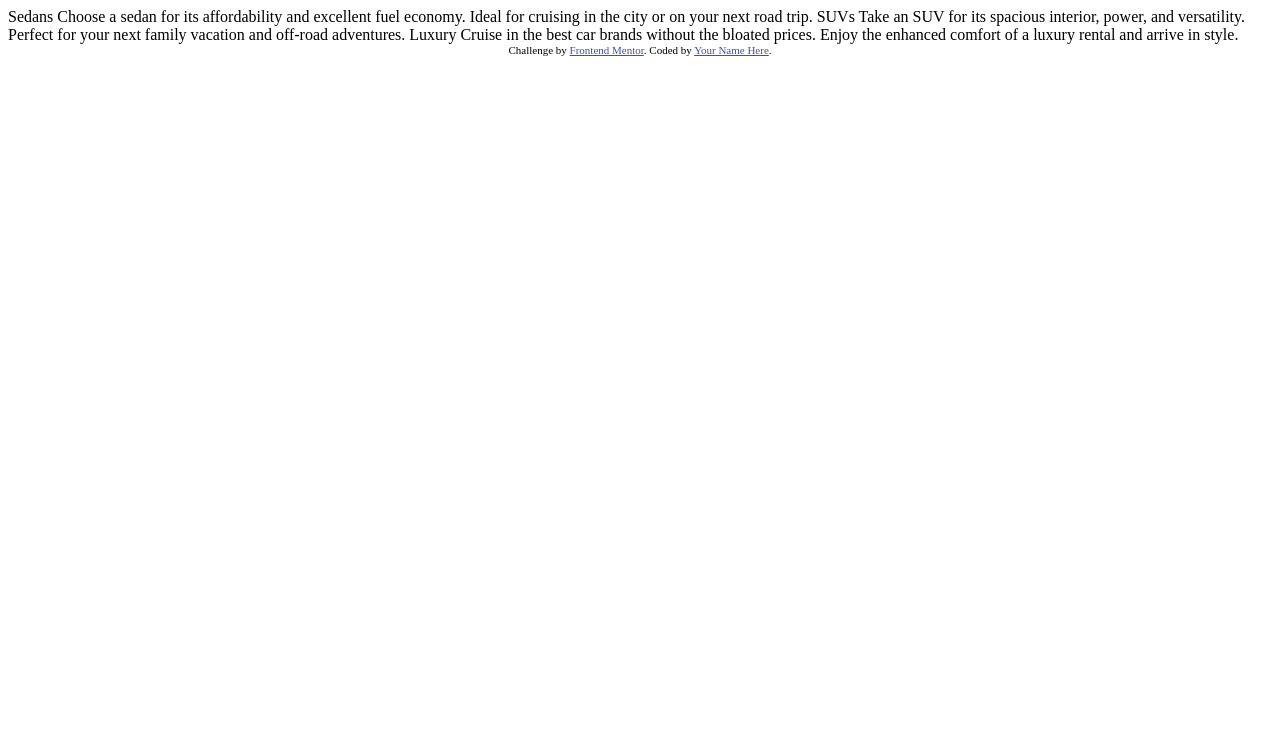
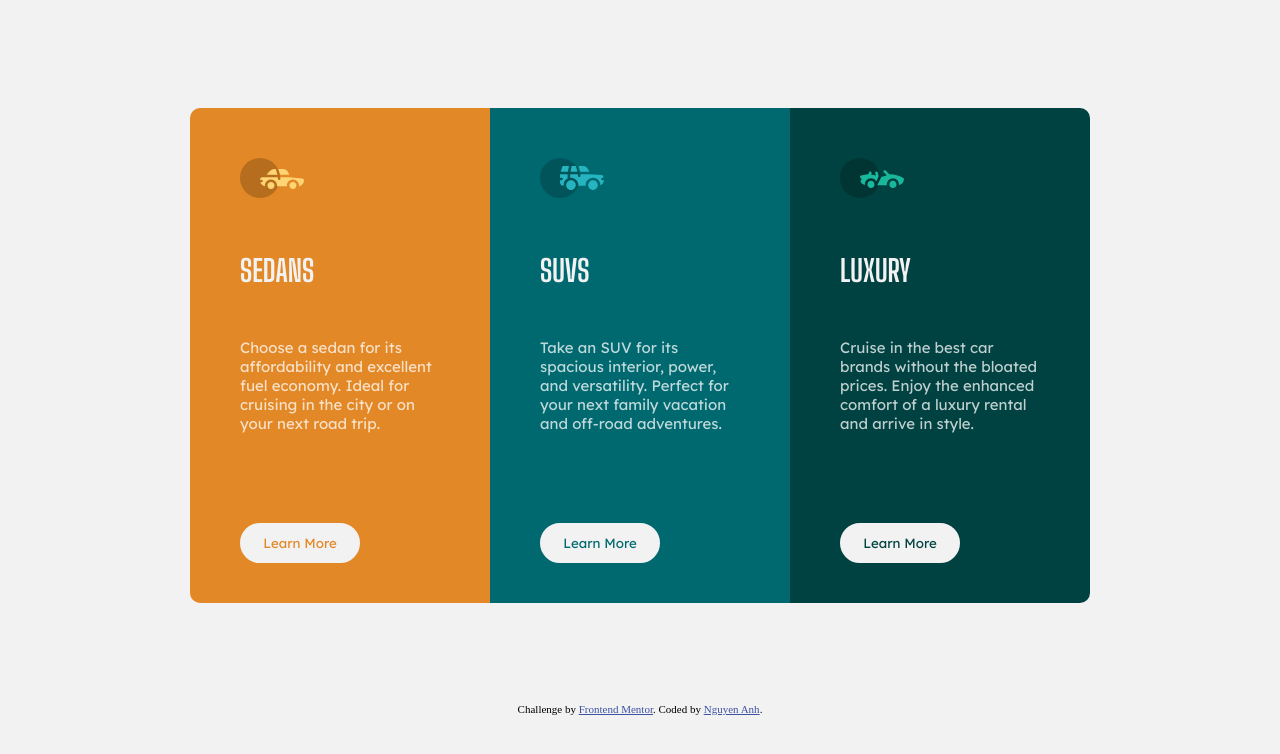
Before and after one commit to anks-creator0902/3-column-preview-card-project, a plain HTML site: page 3-column-preview-card-component-main/index.html in a window 1280 px wide. Drawn offline with Linux system fonts and the light colour scheme.

Commit message:
Update index.html

```diff
--- a/3-column-preview-card-component-main/index.html
+++ b/3-column-preview-card-component-main/index.html
@@ -5,32 +5,151 @@
   <meta name="viewport" content="width=device-width, initial-scale=1.0"> <!-- displays site properly based on user's device -->
 
   <link rel="icon" type="image/png" sizes="32x32" href="./images/favicon-32x32.png">
+  <link rel="preconnect" href="https://fonts.googleapis.com">
+  <link rel="preconnect" href="https://fonts.gstatic.com" crossorigin>
+  <link href="https://fonts.googleapis.com/css2?family=Big+Shoulders+Display:wght@700&family=Lexend+Deca&display=swap" rel="stylesheet">
 
   <title>Frontend Mentor | 3-column preview card component</title>
 
   <!-- Feel free to remove these styles or customise in your own stylesheet 👍 -->
   <style>
+    * {
+      box-sizing: border-box;
+    }
+    body {
+      background: hsl(0, 0%, 95%);
+      font-size: 15px;
+      display: flex;
+      justify-content: center;
+      align-items: center;
+      flex-direction: column;
+    }
+    .box-wrapper {
+      display: grid;
+    }
+    .column1 {
+      background:  hsl(31, 77%, 52%);
+    }
+    .column2 {
+      background: hsl(184, 100%, 22%);
+    }
+    .column3 {
+      background: hsl(179, 100%, 13%);
+    }
+    h1 {
+      font-family: 'Big Shoulders Display', cursive;
+      margin: 0 50px;
+      color: hsl(0, 0%, 95%);
+    }
+    p {
+      font-family: 'Lexend Deca', sans-serif;
+      color: hsla(0, 0%, 100%, 0.75);
+      margin: 50px 50px;
+    }
+    button {
+      background: hsl(0, 0%, 95%);
+      width: 120px;
+      height: 40px;
+      border-radius: 50px;
+      border: 2px solid hsl(0, 0%, 95%) ;
+      margin: 40px 50px;
+    }
+    .column1 button:hover {
+      background: hsl(31, 77%, 52%);
+      color:hsl(0, 0%, 95%);
+      cursor: pointer;
+    }
+    .column2 button:hover {
+      background: hsl(184, 100%, 22%);
+      color:hsl(0, 0%, 95%);
+      cursor: pointer;
+    }
+    .column3 button:hover {
+      background: hsl(179, 100%, 13%);
+      color:hsl(0, 0%, 95%);
+      cursor: pointer;
+    }
+    img {
+      margin: 50px;
+    }
+    .column1 button {
+      color:hsl(31, 77%, 52%);
+      font-family: 'Lexend Deca', sans-serif;
+    }
+    .column2 button {
+      color: hsl(184, 100%, 22%);
+      font-family: 'Lexend Deca', sans-serif;
+    }
+    .column3 button {
+      color: hsl(179, 100%, 13%);
+      font-family: 'Lexend Deca', sans-serif;
+    }
+    @media screen and (max-width: 426px) {
+      .box-wrapper {
+        grid-template-rows: repeat(3, 1fr);
+        grid-template-columns: 1fr;
+        margin: 100px 20px;
+      }
+      .column1 {
+        border-radius: 10px 10px 0 0;
+      }
+      .column3 {
+        border-radius: 0 0 10px 10px;
+      }
+      p {
+        margin: 20px 50px;
+      }
+      button {
+        margin: 30px 50px;
+      }
+    }
+    @media screen and (min-width: 426px) and (max-width: 1920px) {
+        .box-wrapper {
+          margin: 100px;
+          grid-template-columns: repeat(3, 300px);
+        }
+        .column1 {
+          border-radius: 10px 0 0 10px;
+        }
+        .column3 {
+          border-radius: 0 10px 10px 0;
+        }
+    }
     .attribution { font-size: 11px; text-align: center; }
     .attribution a { color: hsl(228, 45%, 44%); }
   </style>
 </head>
 <body>
+  <div class="box-wrapper">
+    <div class="column1">
+      <img src="/images/icon-sedans.svg" alt="icon-sedans">
+      <h1>SEDANS</h1>
+      <p>Choose a sedan for its affordability and excellent fuel economy. Ideal for cruising in the city
+    or on your next road trip.</p>
+      <button>Learn More</button>
+    </div>
 
-  Sedans
-  Choose a sedan for its affordability and excellent fuel economy. Ideal for cruising in the city
-  or on your next road trip.
+    <div class="column2">
+      <img src="/images/icon-suvs.svg" alt="icon-suvs">
+      <h1>SUVS</h1>
+      <p>Take an SUV for its spacious interior, power, and versatility. Perfect for your next family vacation
+    and off-road adventures.</p>
+      <button>Learn More</button>
+    </div>
 
-  SUVs
-  Take an SUV for its spacious interior, power, and versatility. Perfect for your next family vacation
-  and off-road adventures.
+    <div class="column3">
+      <img src="images/icon-luxury.svg" alt="icon-luxury">
+      <h1>LUXURY</h1>
+      <p>Cruise in the best car brands without the bloated prices. Enjoy the enhanced comfort of a luxury
+    rental and arrive in style.</p>
+      <button>Learn More</button>
+    </div>
+  </div>
 
-  Luxury
-  Cruise in the best car brands without the bloated prices. Enjoy the enhanced comfort of a luxury
-  rental and arrive in style.
 
   <div class="attribution">
     Challenge by <a href="https://www.frontendmentor.io?ref=challenge" target="_blank">Frontend Mentor</a>.
-    Coded by <a href="#">Your Name Here</a>.
+    Coded by <a href="https://www.facebook.com/profile.php?id=100006711482593">Nguyen Anh</a>.
   </div>
 </body>
 </html>
```
